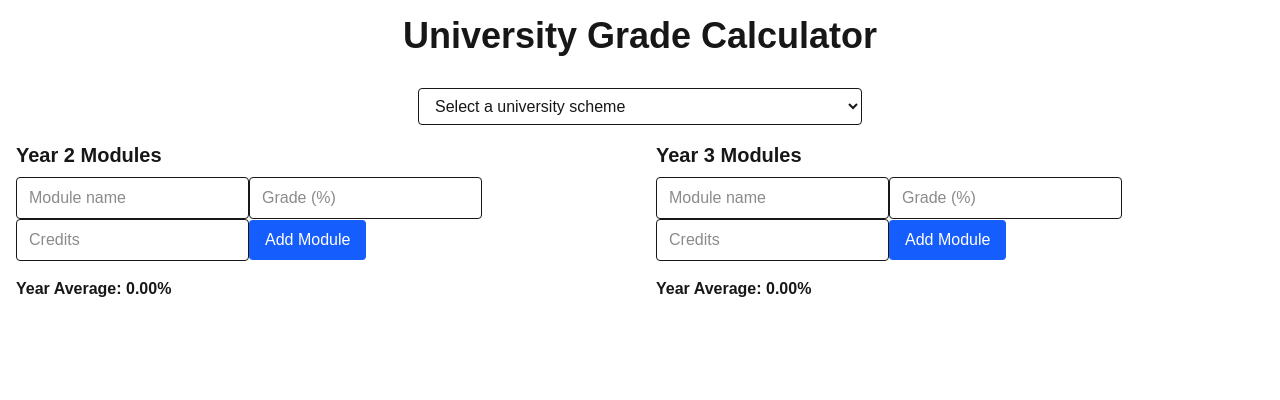
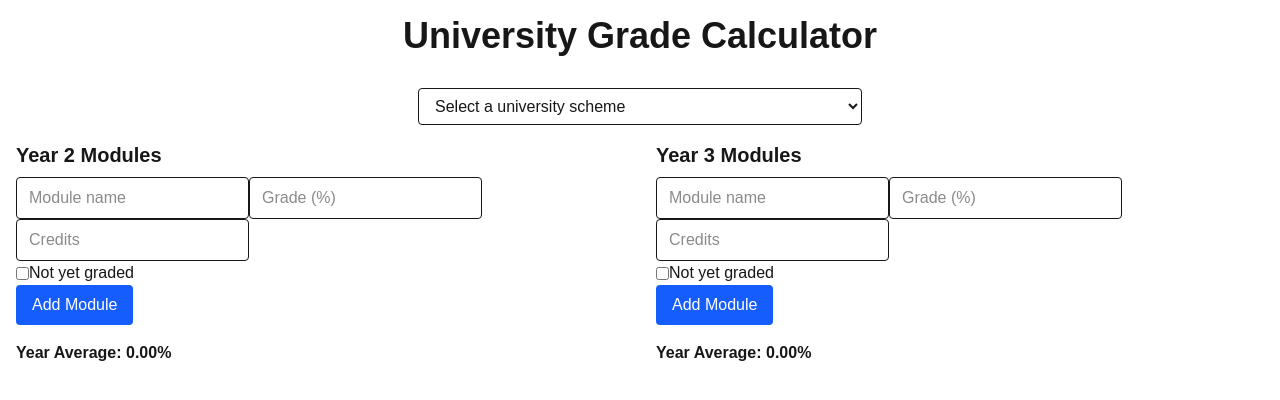
Before and after one commit to krtk119/Grade-Classification-Calculator, a Next.js app: page /degree-calculator in a window 1280 px wide. Shown: the top 400 px of the page. Built offline with nearby package versions, Linux system fonts and the light colour scheme.

Commit message:
Support pending (ungraded) modules in ModuleForm with 'not yet graded' checkbox

```diff
--- a/components/ModuleForm.tsx
+++ b/components/ModuleForm.tsx
@@ -14,13 +14,14 @@ export default function ModuleForm({ modules, setModules, yearLabel }: ModuleFor
   const [name, setName] = useState("");
   const [grade, setGrade] = useState("");
   const [credits, setCredits] = useState("");
+  const [notGraded, setNotGraded] = useState(false);
 
   const handleAddModule = () => {
-    if (name && credits && grade) {
+    if (name && credits && (grade || notGraded)) {
       const newModule: Module = {
         id: crypto.randomUUID(),
         name: name,
-        grade: Number(grade),
+        grade: notGraded ? undefined : Number(grade),
         credits: Number(credits),
         isResit: false,
       };
@@ -28,6 +29,7 @@ export default function ModuleForm({ modules, setModules, yearLabel }: ModuleFor
       setName("");
       setGrade("");
       setCredits("");
+      setNotGraded(false);
     }
   };
 
@@ -48,6 +50,7 @@ export default function ModuleForm({ modules, setModules, yearLabel }: ModuleFor
         value={grade}
         onChange={(e) => setGrade(e.target.value)}
         placeholder="Grade (%)"
+        disabled={notGraded}
         className="border rounded px-3 py-2"
       />
       <input
@@ -57,6 +60,14 @@ export default function ModuleForm({ modules, setModules, yearLabel }: ModuleFor
         placeholder="Credits"
         className="border rounded px-3 py-2"
       />
+      <label className="flex items-center space-x-2">
+        <input
+          type="checkbox"
+          checked={notGraded}
+          onChange={(e) => setNotGraded(e.target.checked)}
+        />
+        Not yet graded
+      </label>
       <button
         onClick={handleAddModule}
         className="bg-blue-600 text-white px-4 py-2 rounded"
@@ -66,7 +77,7 @@ export default function ModuleForm({ modules, setModules, yearLabel }: ModuleFor
       <ul>
         {modules.map((m) => (
           <li key={m.id}>
-            {m.name} — {m.grade}% ({m.credits} credits)
+            {m.name} — {m.grade !== undefined ? `${m.grade}%` : "Not yet graded"} ({m.credits} credits)
           </li>
         ))}
       </ul>
```
